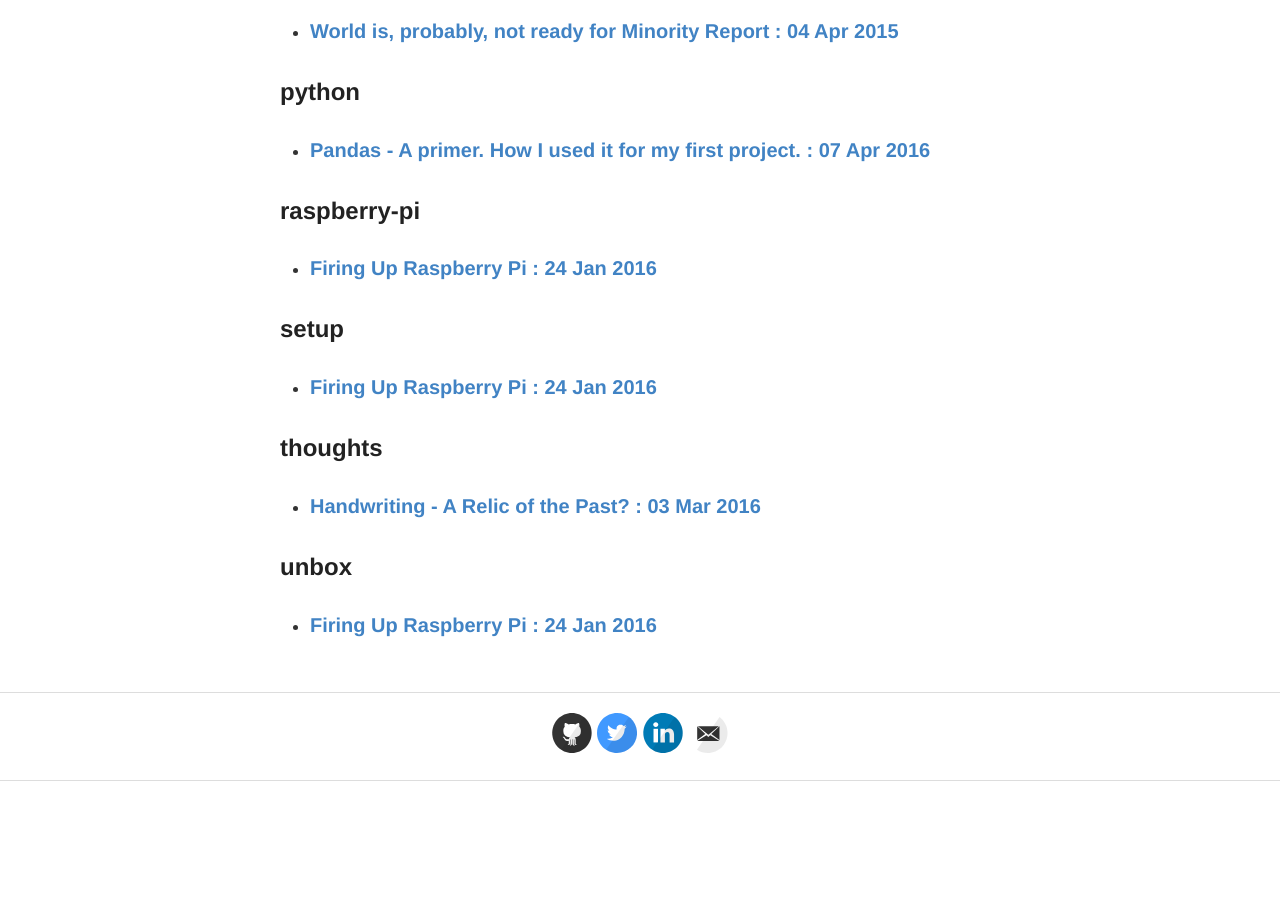
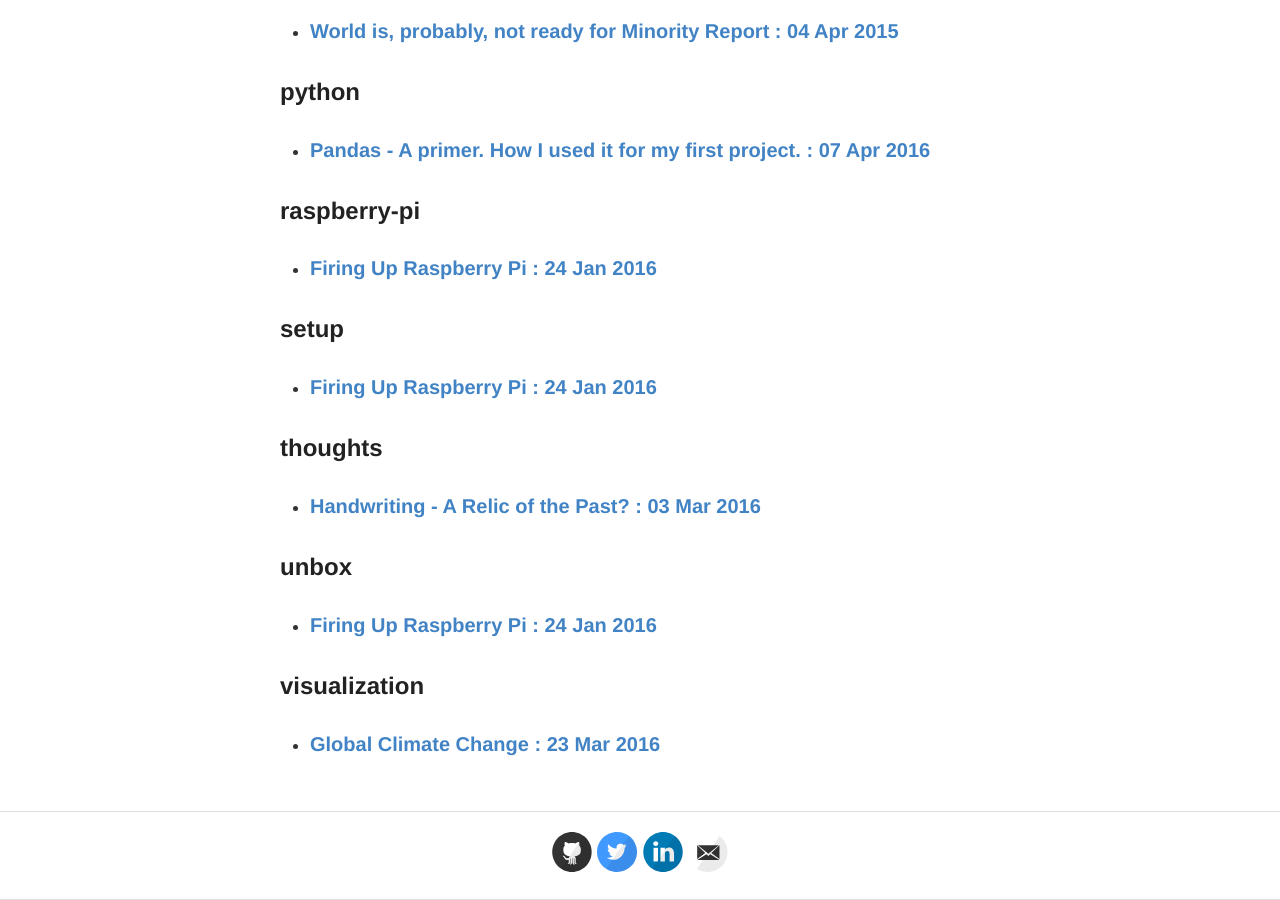
Before and after one commit to arccoder/arccoder.github.io, a Jekyll site: the page built from blog/tag.html, in a window 1280 px wide and 900 px high, scrolled down 1610 px. Built offline with Jekyll 4.4.1, drawn with Linux system fonts in a browser that asks for light colours; before the commit the page ends 2391 px from its top, so only the background shows below that.

Commit message:
Update 2016-03-23-global-climate-change.md

```diff
--- a/_posts/2016-03-23-global-climate-change.md
+++ b/_posts/2016-03-23-global-climate-change.md
@@ -1,3 +1,10 @@
+---
+layout: post
+title: Global Climate Change
+category: Tech
+tags: [visualization]
+---
+
 <html>
 <!-- jQuery -->
 <script language="JavaScript" type="text/javascript" src="http://ajax.googleapis.com/ajax/libs/jquery/1.9.1/jquery.min.js"></script>
```
